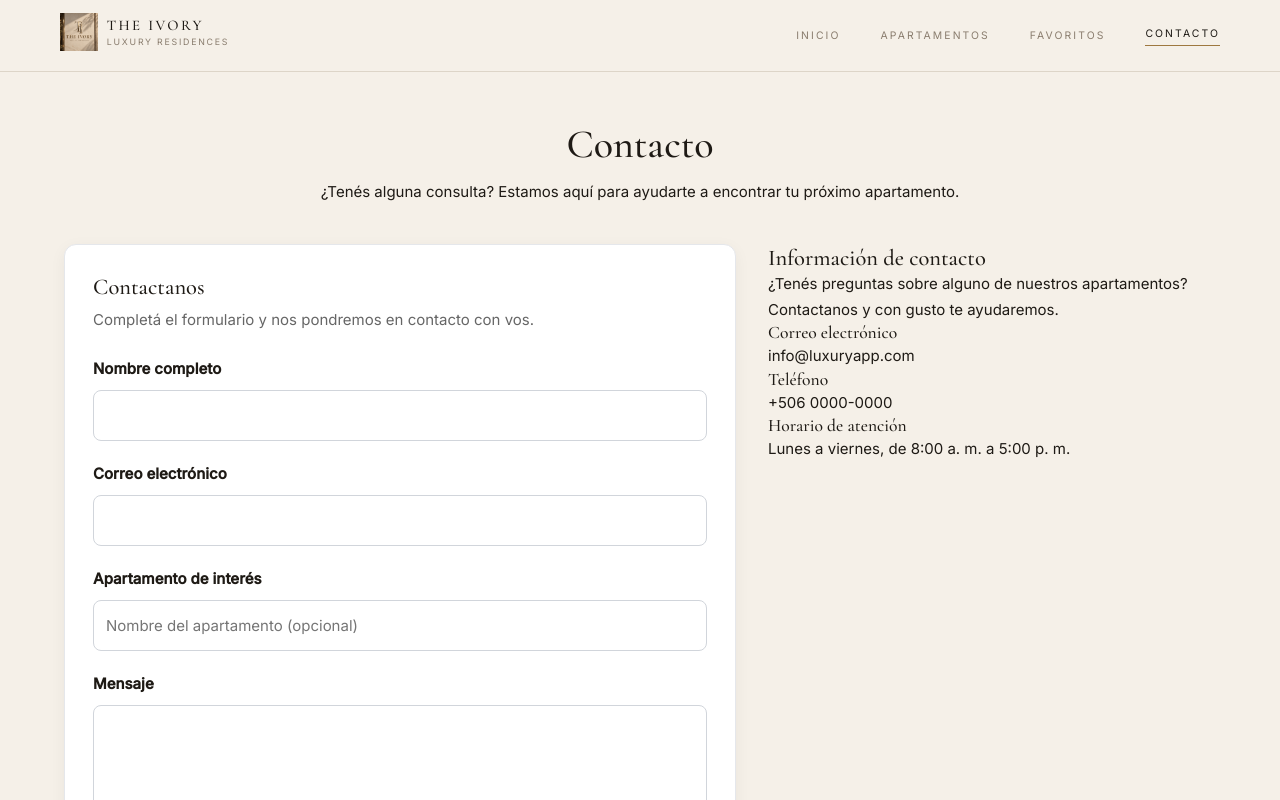
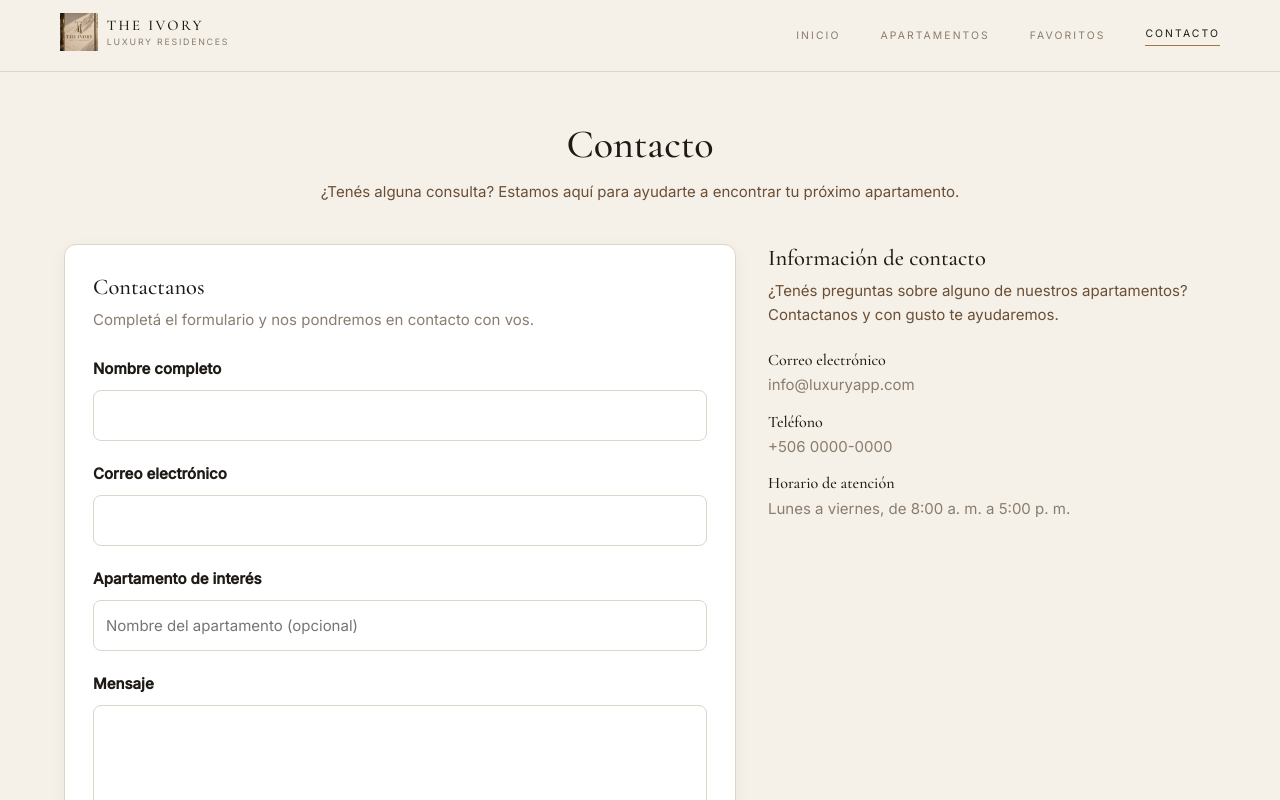
Before and after one commit to SebastianBDWJ/Proyecto1-DS, a React (Vite) app in the folder luxury-app/: page /contacto in a window 1280 px wide. Shown: the top 800 px of the page. Built offline with nearby package versions, Linux system fonts and the light colour scheme.

Commit message:
feat: css de contacto

```diff
--- a/luxury-app/src/styles/contact/contact.css
+++ b/luxury-app/src/styles/contact/contact.css
@@ -1,4 +1,3 @@
-
 /* Página de contacto */
 .contact-page {
   width: 100%;
@@ -16,12 +15,14 @@
 .contact-header h1 {
   margin-bottom: 12px;
   font-size: 2.5rem;
+  color: var(--dark);
 }
 
 .contact-header p {
   max-width: 650px;
   margin: 0 auto;
   line-height: 1.6;
+  color: var(--brown);
 }
 
 /* Distribución del contenido */
@@ -35,20 +36,21 @@
 /* Formulario */
 .contact-form-section {
   padding: 28px;
-  border: 1px solid #e5e7eb;
+  border: 1px solid var(--line);
   border-radius: 12px;
-  background-color: #ffffff;
-  box-shadow: 0 4px 16px rgb(0 0 0 / 5%);
+  background-color: var(--white);
+  box-shadow: 0 4px 16px rgba(30, 26, 21, 0.05);
 }
 
 .contact-form-section h2 {
   margin-top: 0;
   margin-bottom: 8px;
+  color: var(--dark);
 }
 
 .contact-form-section > p {
   line-height: 1.6;
-  color: #666666;
+  color: var(--muted);
 }
 
 .contact-form {
@@ -66,21 +68,25 @@
 
 .form-group label {
   font-weight: 600;
+  color: var(--dark);
 }
 
 .form-group input,
 .form-group textarea {
   width: 100%;
   padding: 12px;
-  border: 1px solid #d1d5db;
+  border: 1px solid var(--line);
   border-radius: 8px;
   box-sizing: border-box;
   font: inherit;
+  background-color: var(--white);
+  color: var(--dark);
 }
 
 .form-group input:focus,
 .form-group textarea:focus {
-  outline: 2px solid #9ca3af;
+  outline: 2px solid var(--gold);
+  border-color: var(--gold);
   outline-offset: 2px;
 }
 
@@ -104,8 +110,8 @@
   padding: 13px 18px;
   border: none;
   border-radius: 8px;
-  background-color: #222222;
-  color: #ffffff;
+  background-color: var(--dark);
+  color: var(--ivory);
   font: inherit;
   font-weight: 600;
   cursor: pointer;
@@ -113,7 +119,36 @@
 }
 
 .contact-form button:hover {
-  background-color: #444444;
+  background-color: var(--dark-2);
+}
+
+/* Información de contacto */
+.contact-info h2 {
+  color: var(--dark);
+  margin-top: 0;
+  margin-bottom: 8px;
+}
+
+.contact-info > p {
+  color: var(--brown);
+  line-height: 1.6;
+  margin-bottom: 24px;
+}
+
+.contact-info-item {
+  margin-bottom: 16px;
+}
+
+.contact-info-item h3 {
+  font-size: 1rem;
+  color: var(--dark);
+  margin-bottom: 4px;
+}
+
+.contact-info-item p {
+  color: var(--muted);
+  line-height: 1.5;
+  margin: 0;
 }
 
 /* Adaptación a celulares y tabletas */
```
Also changed, not shown: 1 other file (tests, documents, lock files or other folders).
